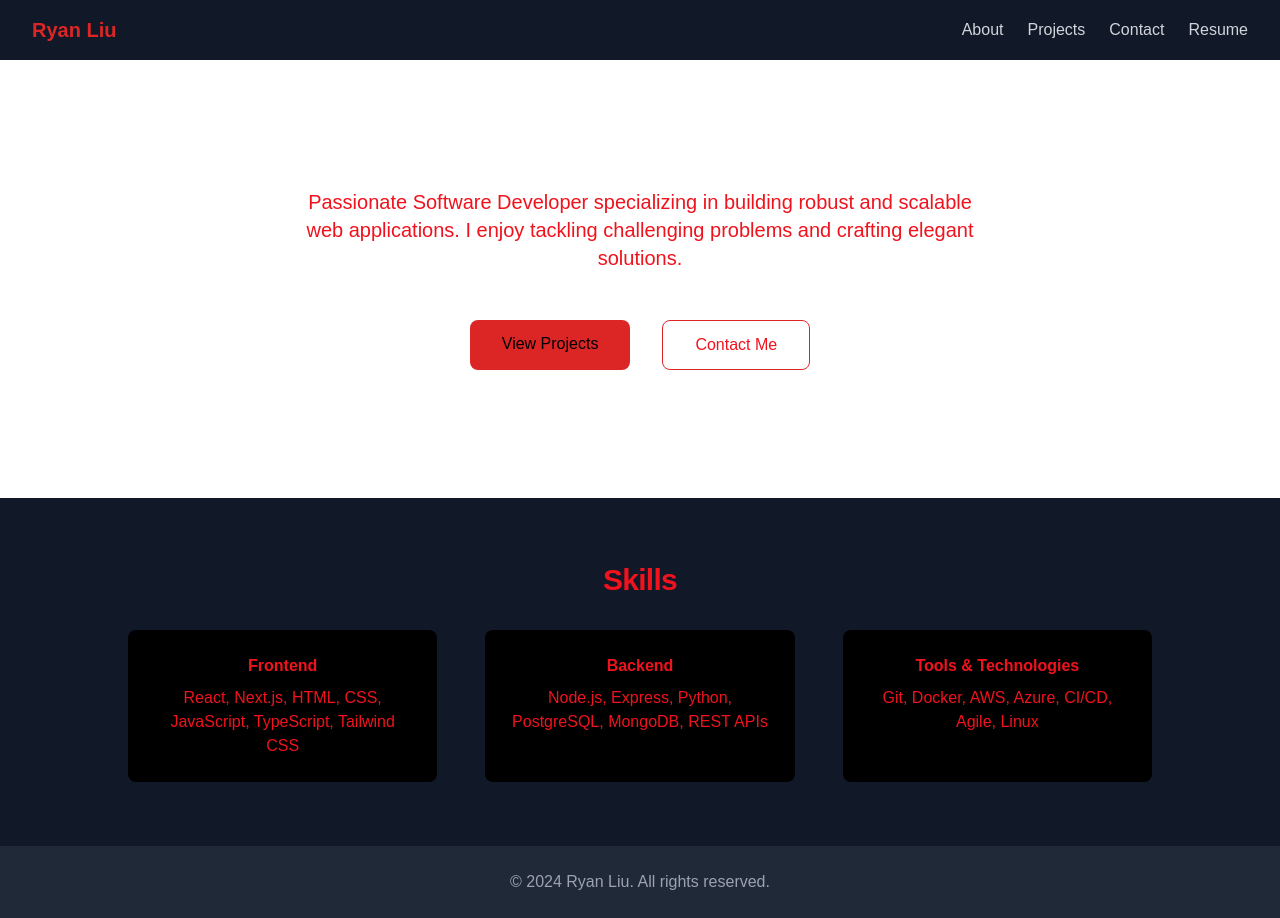
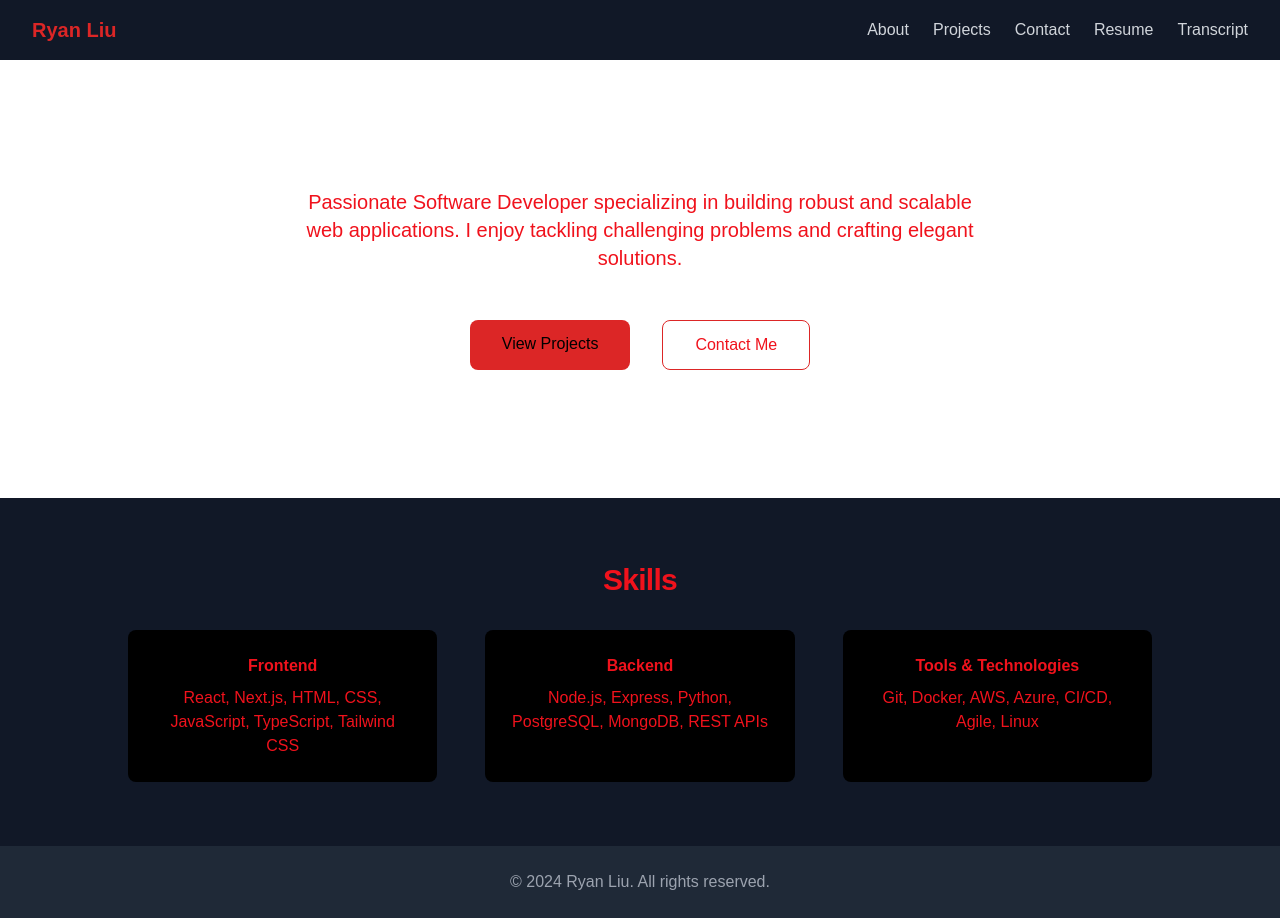
Before and after one commit to rliu2400/rliu.xyz, a Next.js app: page /home in a window 1280 px wide. Built offline with nearby package versions, Linux system fonts and the light colour scheme; a web font is replaced by a local one.

Commit message:
transcript

```diff
--- a/src/components/Header.tsx
+++ b/src/components/Header.tsx
@@ -48,6 +48,12 @@ const Header: React.FC<HeaderProps> = ({ className }) => {
                     >
                         Resume
                     </Link>
+                    <Link
+                        href="/transcript.pdf"
+                        className="text-gray-300 hover:text-white transition"
+                    >
+                        Transcript
+                    </Link>
                 </div>
             </nav>
         </header>
```
